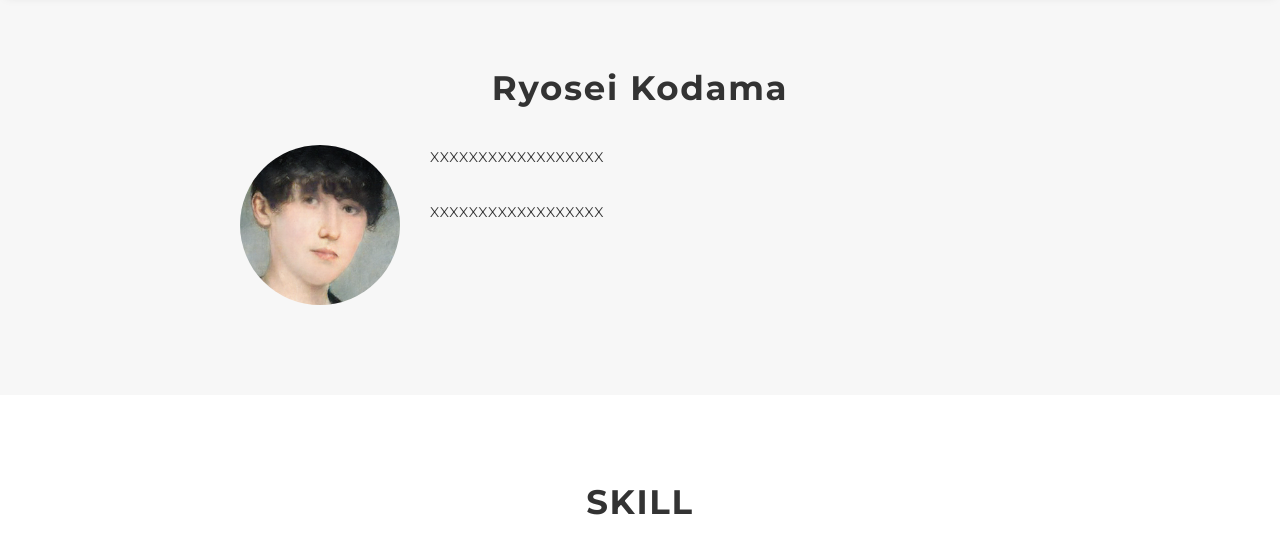
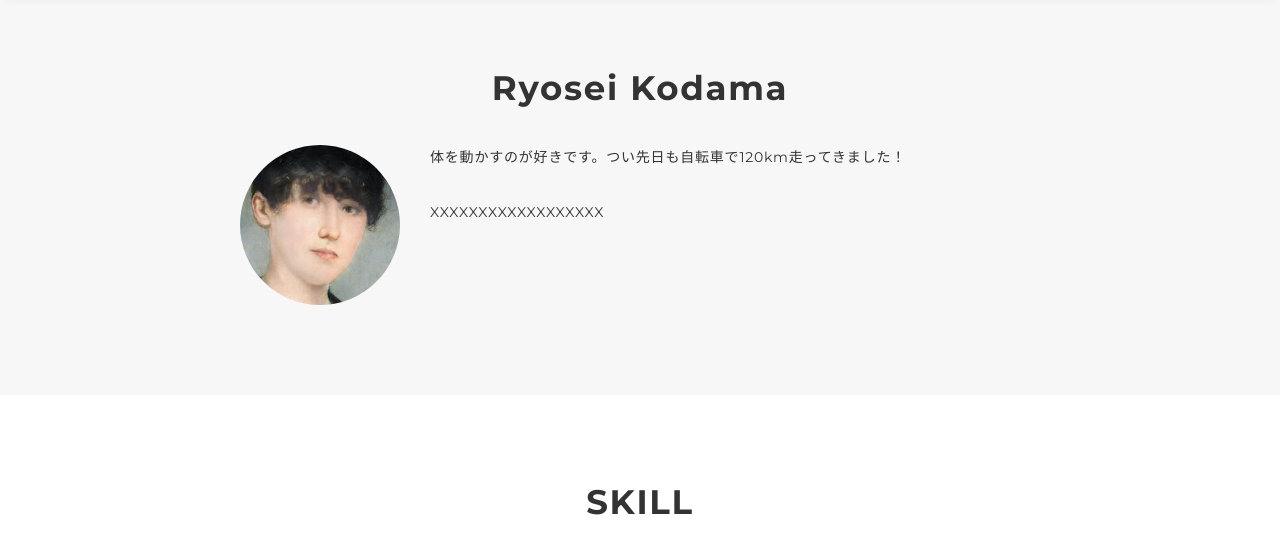
Before and after one commit to kdm-0426/portfolio, a plain HTML site: page docs/index.html in a window 1280 px wide. Shown: the part 92-629 px from the top of the page. Drawn offline with nearby package versions, Linux system fonts and the light colour scheme.

Commit message:
テンプレート反映

```diff
--- a/docs/index.html
+++ b/docs/index.html
@@ -50,7 +50,7 @@
 							<img src="img/profile.png" alt="自画像" />
 						</p>
 						<div class="profile-body">
-							<p>XXXXXXXXXXXXXXXXXX</p>
+							<p>体を動かすのが好きです。つい先日も自転車で120km走ってきました！</p>
 							<p>XXXXXXXXXXXXXXXXXX</p>
 						</div>
 					</div>
```
